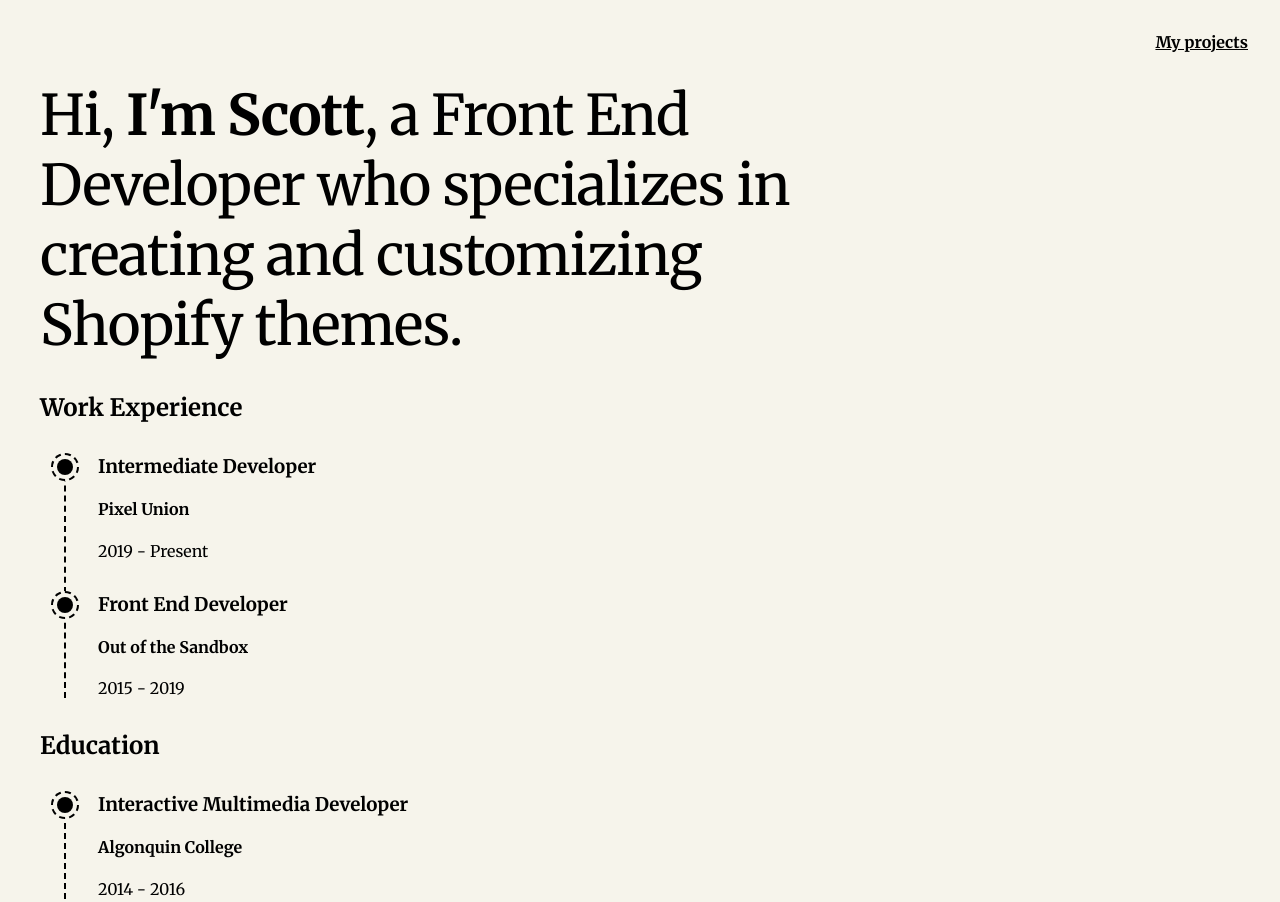
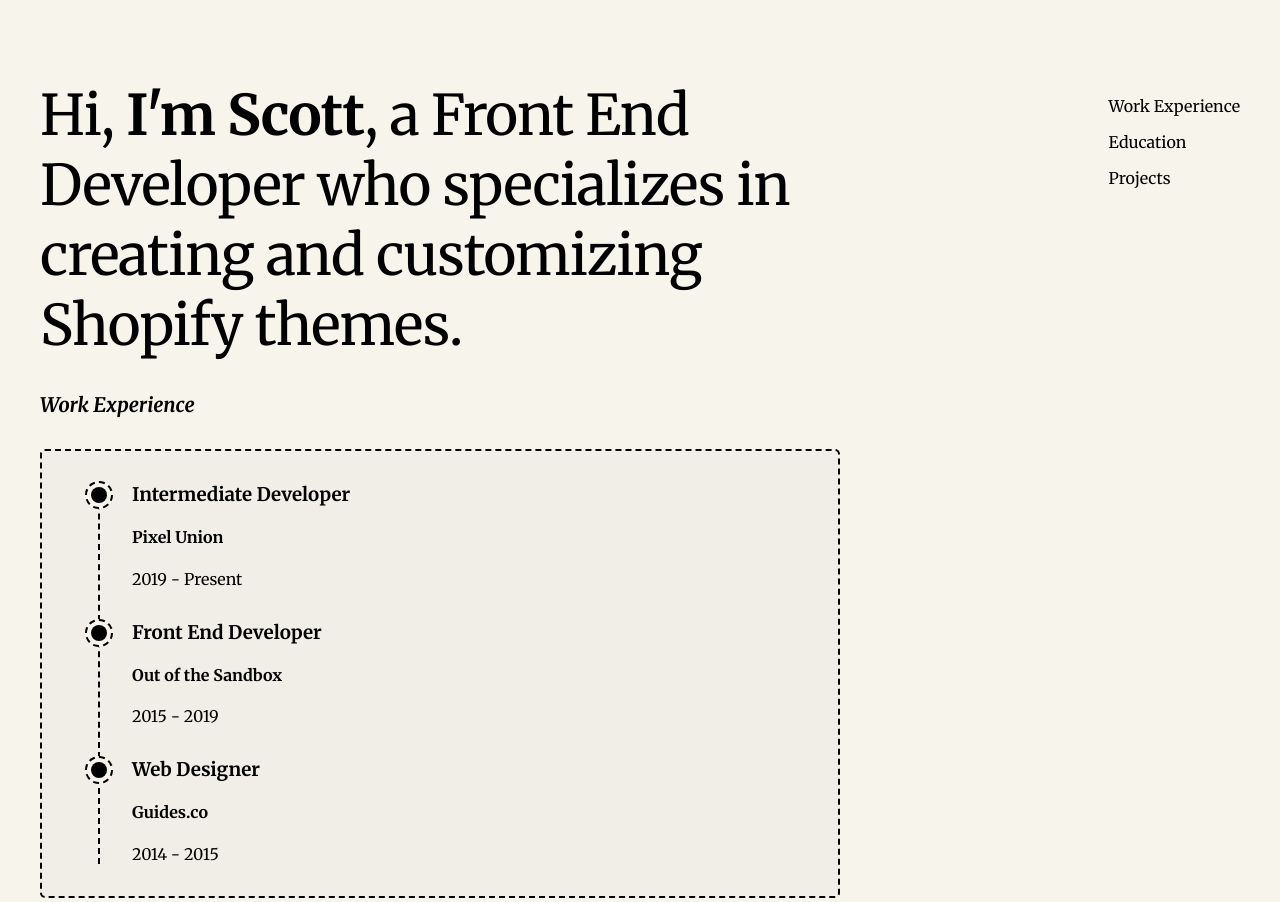
Before and after one commit to marshall993/marshall993.github.io, a plain HTML site: page index.html in a window 1280 px wide. Shown: the top 902 px of the page. Drawn offline with Linux system fonts and the light colour scheme.

Commit message:
Updates.

```diff
--- a/index.html
+++ b/index.html
@@ -10,8 +10,6 @@
   <link href="https://fonts.googleapis.com/css2?family=Merriweather:ital,wght@0,400;0,700;1,400;1,700&display=swap" rel="stylesheet">
 </head>
 <body>
-  <a class="cv-button" href="#projects">My projects</a>
-
   <div class="cv">
     <main>
       <h1 class="cv__title">
@@ -19,14 +17,15 @@
       </h1>
 
       <div class="cv__header">
-        <h2 class="cv__heading">Work Experience</h2>
+        <h2 id="work-experience" class="cv__heading">Work Experience</h2>
       </div>
 
       <div class="cv__row">
         <div class="cv__item">
           <div class="cv__indicator cv__indicator--present">
-            <div class="indicator__inner"></div>
+            <div class="cv__indicator-inner"></div>
           </div>
+
           <h3 class="cv__position">Intermediate Developer</h3>
           <h4 class="cv__row-organization">Pixel Union</h4>
           <p class="cv__date">2019 - Present</p>
@@ -34,30 +33,60 @@
 
         <div class="cv__item">
           <div class="cv__indicator">
-            <div class="indicator__inner"></div>
+            <div class="cv__indicator-inner"></div>
           </div>
+
           <h3 class="cv__position">Front End Developer</h3>
           <h4 class="cv__row-organization">Out of the Sandbox</h4>
           <p class="cv__date">2015 - 2019</p>
         </div>
+
+        <div class="cv__item">
+          <div class="cv__indicator">
+            <div class="cv__indicator-inner"></div>
+          </div>
+
+          <h3 class="cv__position">Web Designer</h3>
+          <h4 class="cv__row-organization">Guides.co</h4>
+          <p class="cv__date">2014 - 2015</p>
+        </div>
       </div>
 
       <div class="cv__header">
-        <h2 class="cv__heading">Education</h2>
+        <h2 id="education" class="cv__heading">Education</h2>
       </div>
 
       <div class="cv__row">
         <div class="cv__item">
           <div class="cv__indicator">
-            <div class="indicator__inner"></div>
+            <div class="cv__indicator-inner"></div>
           </div>
+
           <h3 class="cv__position">Interactive Multimedia Developer</h3>
           <h4 class="cv__row-organization">Algonquin College</h4>
           <p class="cv__date">2014 - 2016</p>
         </div>
       </div>
+
+      <div class="cv__header">
+        <h2 id="projects" class="cv__heading">Projects</h2>
+      </div>
+
+      <div class="cv__row">
+        <div class="cv__item">
+        </div>
+      </div>
     </main>
-    <aside></aside>
+
+    <aside>
+      <nav>
+        <ul class="cv__nav">
+          <li><a class="cv__nav-item" href="#work-experience">Work Experience</a></li>
+          <li><a class="cv__nav-item" href="#education">Education</a></li>
+          <li><a class="cv__nav-item" href="#projects">Projects</a></li>
+        </ul>
+      </nav>
+    </aside>
   </div>
 </body>
 </html>
--- a/styles.scss
+++ b/styles.scss
@@ -1,6 +1,7 @@
 :root {
   --body-background-color: #F6F4EB;
   --primary-color: #000000;
+  --secondary-color: #116A7B;
 }
 
 html {
@@ -11,6 +12,7 @@ body {
   font-family: 'Merriweather', serif;
   background-color: var(--body-background-color);
   margin: 0;
+  padding: 5rem 1rem;
 }
 
 main {
@@ -18,11 +20,16 @@ main {
   flex-direction: column;
   flex: 2;
   gap: 2rem;
-  padding: 5rem 0;
 }
 
 aside {
-  flex: 1;
+  display: none;
+
+  @media only screen and (min-width: 767px) {
+    display: flex;
+    justify-content: flex-end;
+    flex: 1;
+  }
 }
 
 h1 {
@@ -38,10 +45,19 @@ h1 {
 
 h2 {
   margin-top: 0;
+  font-style: italic;
+  font-size: 20px;
 }
 
 .cv__heading {
   margin: 0;
+}
+
+.cv__nav {
+  display: flex;
+  flex-direction: column;
+  gap: 1rem;
+  list-style: none;
 }
 
 .cv-button {
@@ -58,7 +74,18 @@ h2 {
   max-width: 1200px;
   margin: 0 auto;
   display: flex;
-  padding: 0 1rem;
+}
+
+.cv__row {
+  background: #f0eee6;
+  padding: 2rem;
+  border-radius: 5px;
+  border: 2px dashed black;
+}
+
+.cv__nav-item {
+  color: var(--primary-color);
+  text-decoration: none;
 }
 
 .cv__item {
@@ -91,11 +118,11 @@ h2 {
   transition: 0.5s;
 
   &.cv__indicator--present {
-    animation: 1s scale-indicator infinite;
+    animation: 1s scale-indicator ease-in-out infinite;
   }
 }
 
-.indicator__inner {
+.cv__indicator-inner {
   background-color: var(--primary-color);
   width: 1rem;
   height: 1rem;
@@ -103,9 +130,11 @@ h2 {
   transition: 0.5s;
 
   .cv__indicator--present & {
-    animation: 1s color-indicator infinite;
+    animation: 1s color-indicator ease-in-out infinite;
   }
 }
+
+/* Animations */
 
 @keyframes color-indicator {
   0% {
@@ -113,7 +142,7 @@ h2 {
   }
 
   50% {
-    background-color: #116A7B;
+    background-color: var(--secondary-color);
   }
 
   100% {
```
Also changed, not shown: styles.css.
